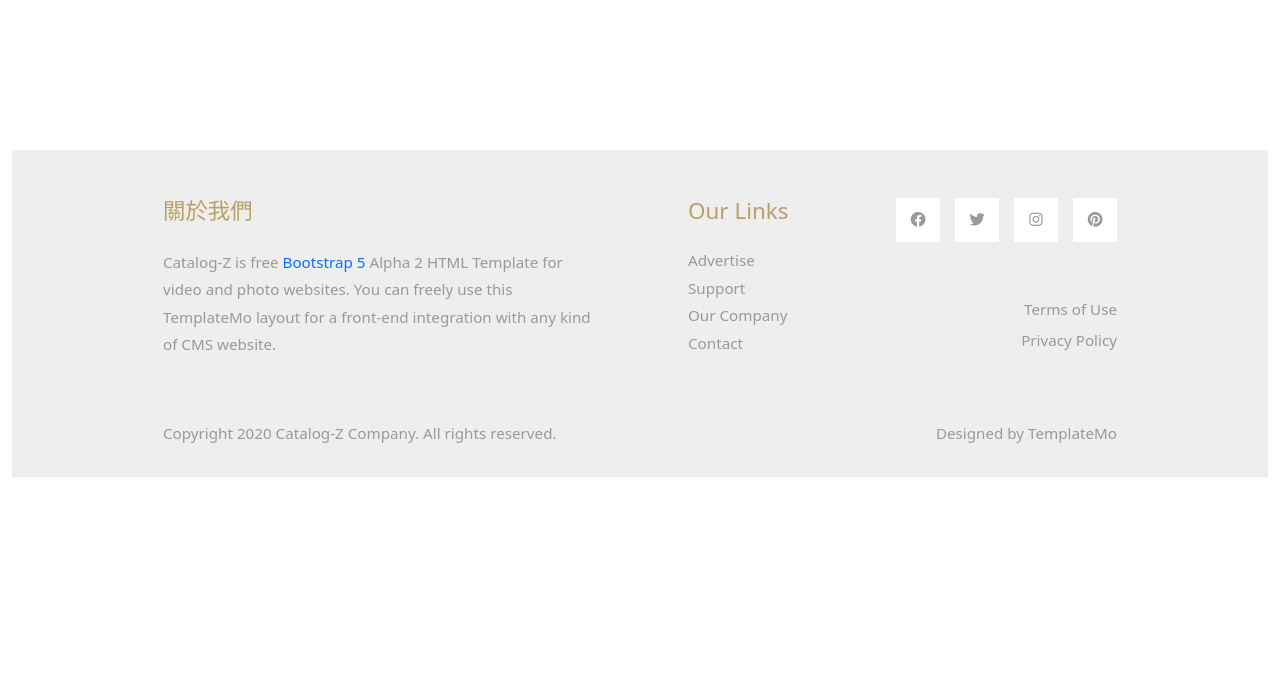
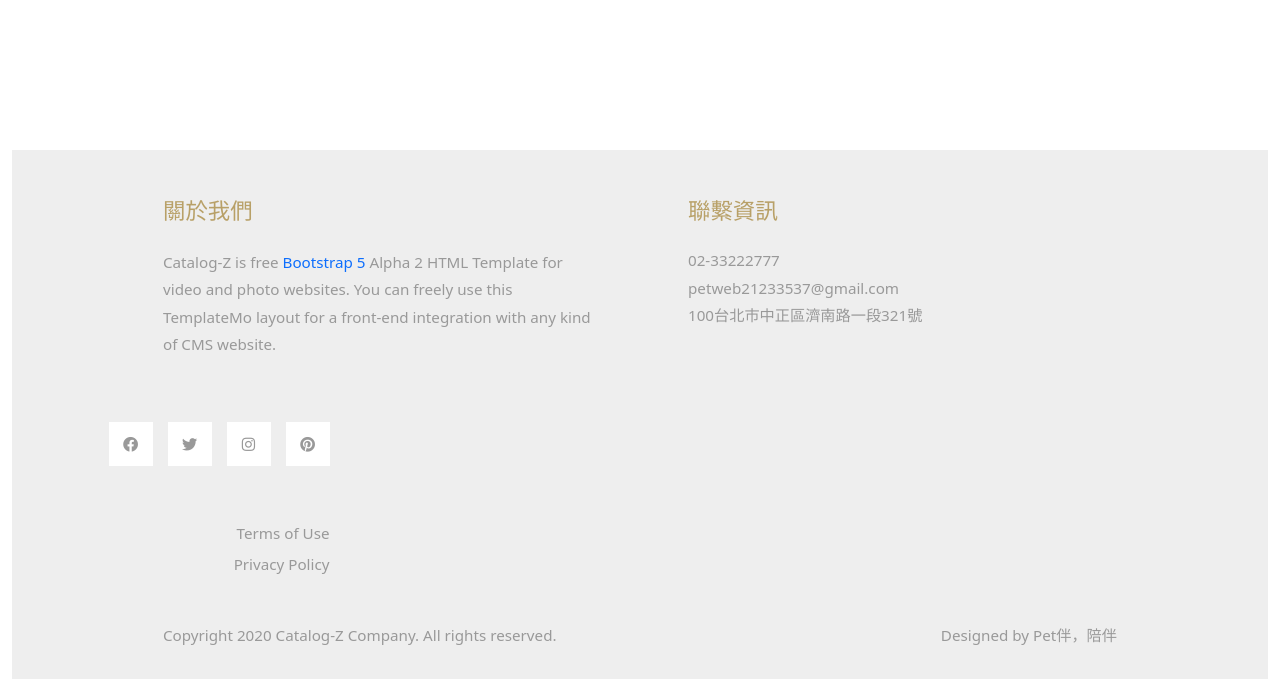
Before and after one commit to 11136021/petweb, a Node server app: page /main in a window 1280 px wide; the page is wider, and only the part inside the window is pictured. Shown: the part 1195-1874 px from the top of that part. Before the commit the page ends 1672 px from the top of that part, so only its background shows below. Run offline with Node 20, Linux system fonts and the light colour scheme; some libraries are stand-ins or nearby versions.

Commit message:
主頁聯絡資訊

```diff
--- a/views/main.ejs
+++ b/views/main.ejs
@@ -216,14 +216,13 @@
                      <h3 class="tm-text-primary mb-4 tm-footer-title">關於我們</h3>
                      <p>Catalog-Z is free <a rel="sponsored" href="https://v5.getbootstrap.com/">Bootstrap 5</a> Alpha 2 HTML Template for video and photo websites. You can freely use this TemplateMo layout for a front-end integration with any kind of CMS website.</p>
                  </div>
-                 <div class="col-lg-3 col-md-6 col-sm-6 col-12 px-5 mb-5">
-                     <h3 class="tm-text-primary mb-4 tm-footer-title">Our Links</h3>
-                     <ul class="tm-footer-links pl-0">
-                         <li><a href="#">Advertise</a></li>
-                         <li><a href="#">Support</a></li>
-                         <li><a href="#">Our Company</a></li>
-                         <li><a href="#">Contact</a></li> <!-- 可修改 -->
-                     </ul>
+                 <div class="col-lg-6 col-md-12 col-12 px-5 mb-5">
+                    <h3 class="tm-text-primary mb-4 tm-footer-title">聯繫資訊</h3>
+                    <ul class="tm-footer-links pl-0">
+                        <li><a href="#">02-33222777</a></li>
+                        <li><a href="#">petweb21233537@gmail.com</a></li>
+                        <li><a href="#">100台北市中正區濟南路一段321號</a></li> <!-- 可修改 -->
+                    </ul>
                  </div>
                  <div class="col-lg-3 col-md-6 col-sm-6 col-12 px-5 mb-5">
                      <ul class="tm-social-links d-flex justify-content-end pl-0 mb-5">
@@ -241,7 +240,7 @@
                      Copyright 2020 Catalog-Z Company. All rights reserved.
                  </div> <!-- 可修改 -->
                  <div class="col-lg-4 col-md-5 col-12 px-5 text-right">
-                     Designed by <a href="＃" class="tm-text-gray" rel="sponsored" target="_parent">TemplateMo</a>
+                     Designed by <a href="＃" class="tm-text-gray" rel="sponsored" target="_parent">Pet伴，陪伴</a>
                  </div> <!-- 可修改 -->
              </div>
          </div>
```
